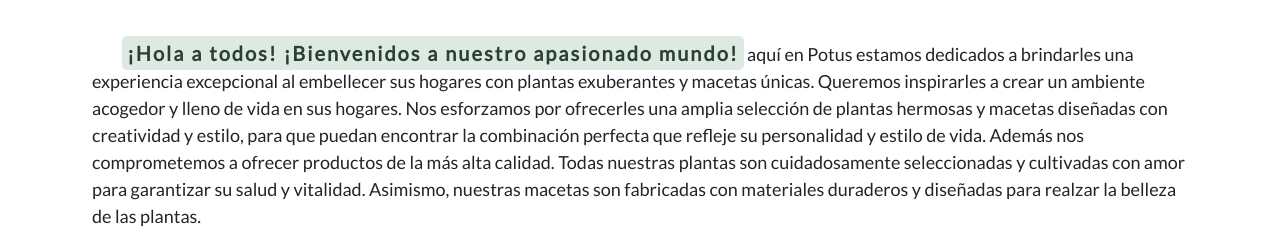
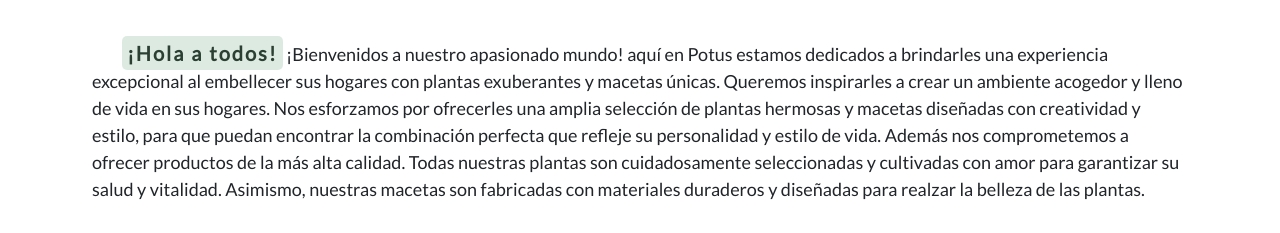
Before and after one commit to Karelisve/Proyectofinal, a website: page pages/about.html in a window 1280 px wide. Shown: the part 754-987 px from the top of the page. Drawn offline with nearby package versions, Linux system fonts and the light colour scheme.

Commit message:
cambio span

```diff
--- a/pages/about.html
+++ b/pages/about.html
@@ -52,7 +52,7 @@
                         <video src="../img/Potus.mp4" controls preload="auto" autoplay muted></video>
                     </div>
                     <article class="col-12 parrafo-nosotros">
-                        <p><span>¡Hola a todos! ¡Bienvenidos a nuestro apasionado mundo!</span> aquí en Potus estamos dedicados a brindarles
+                        <p><span>¡Hola a todos!</span> ¡Bienvenidos a nuestro apasionado mundo! aquí en Potus estamos dedicados a brindarles
                             una experiencia excepcional al embellecer sus hogares con plantas exuberantes y macetas únicas. Queremos
                             inspirarles a crear un ambiente acogedor y lleno de vida en sus hogares. Nos esforzamos por ofrecerles una
                             amplia selección de plantas hermosas y macetas diseñadas con creatividad y estilo, para que puedan encontrar la
```
